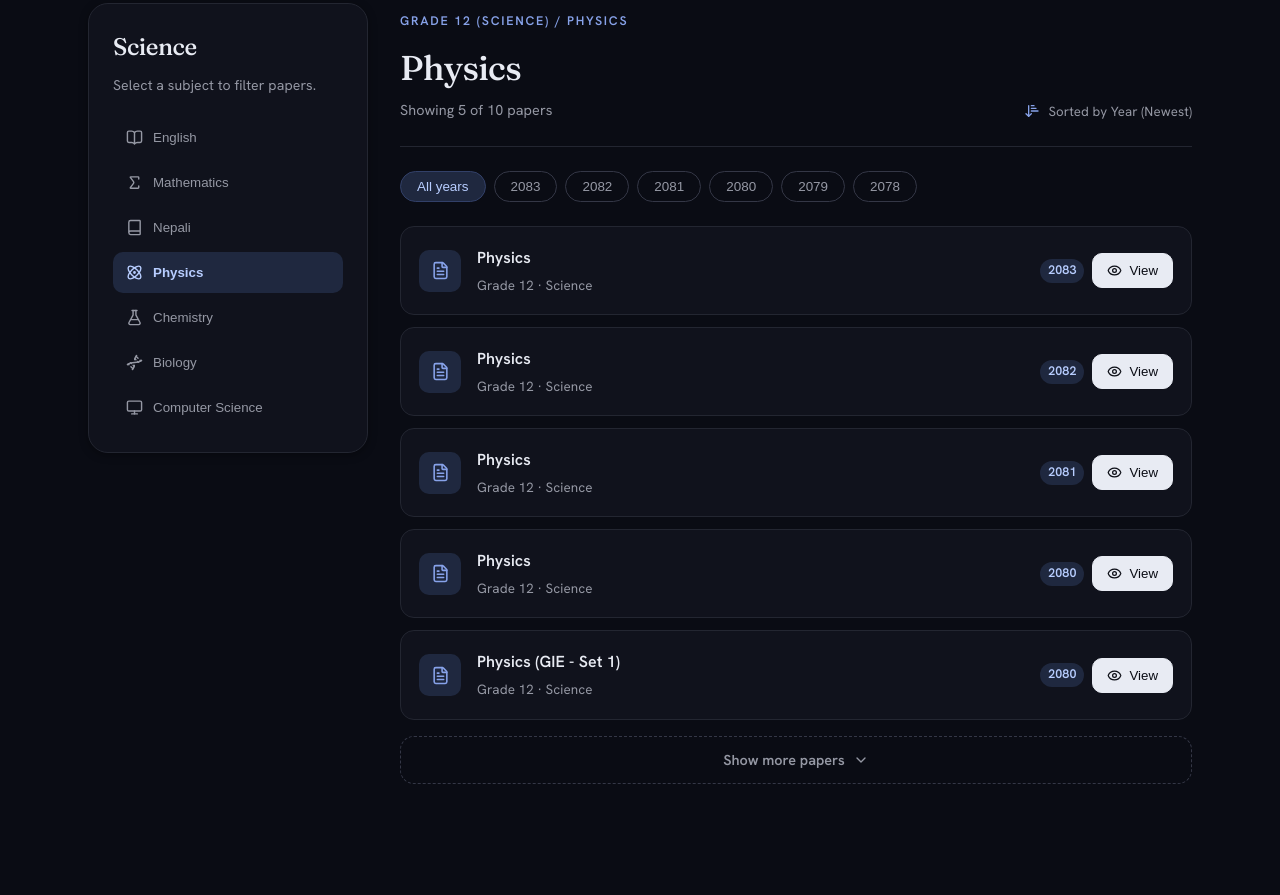
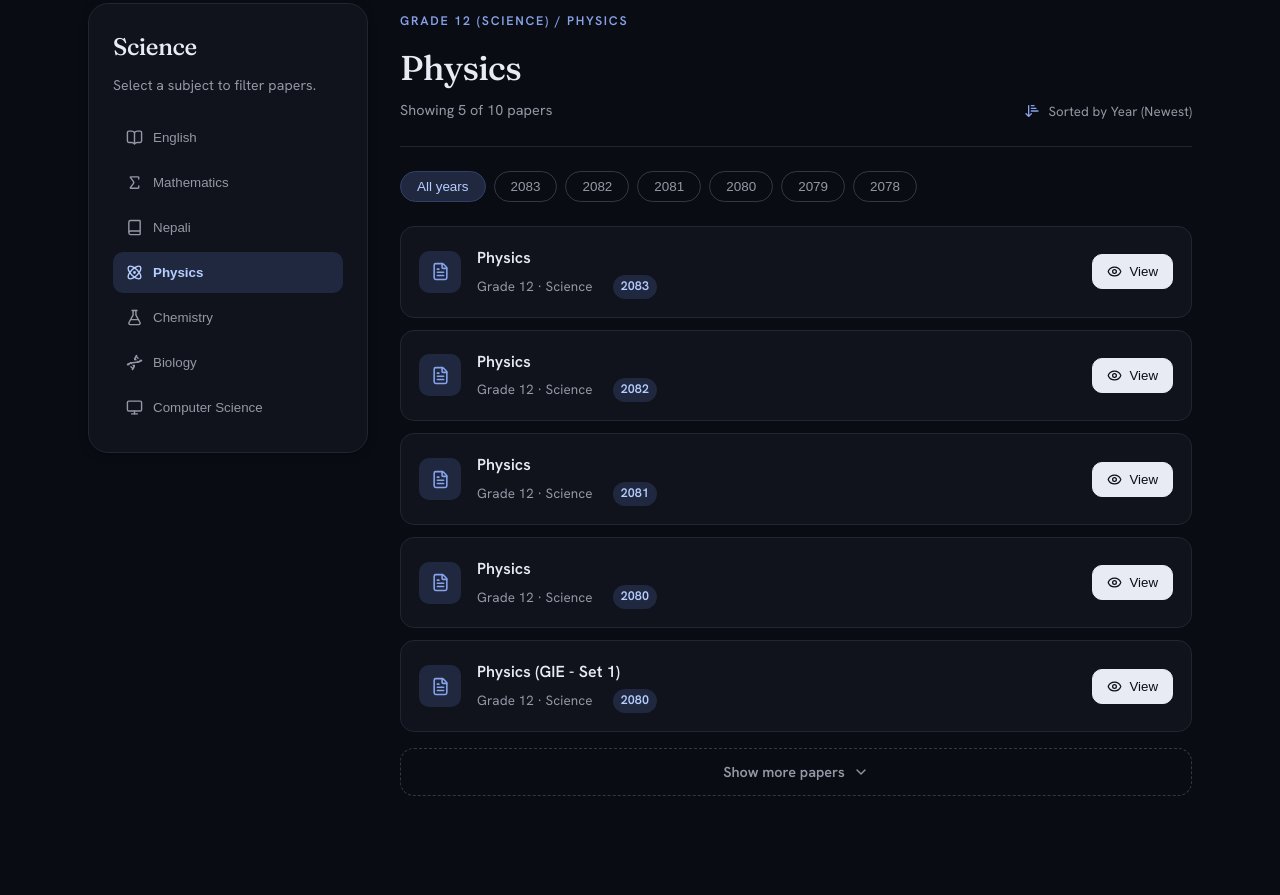
Before and after one commit to shreyashkar-shah/neb-archive, a website with bundled scripts: page pyqs.html in a window 1280 px wide. Shown: the part 885-1780 px from the top of the page. Built offline with nearby package versions, Linux system fonts and the light colour scheme.

Commit message:
Optimization

```diff
--- a/CSS/style(pyqs).css
+++ b/CSS/style(pyqs).css
@@ -239,7 +239,7 @@ p { text-wrap: pretty; }
 .paper-icon svg { width: 19px; height: 19px; }
 .paper-title { font-weight: 600; color: var(--ink); }
 .paper-meta { display: flex; align-items: center; gap: 10px; color: var(--muted); font-size: 0.84rem; margin-top: 4px; }
-.paper-year { color: var(--accent-ink); font-weight: 600; background: var(--accent-tint); padding: 2px 8px; border-radius: 999px; font-size: 0.78rem; }
+.paper-year { color: var(--accent-ink); font-weight: 600; background: var(--accent-tint); padding: 2px 8px; border-radius: 999px; font-size: 0.78rem; margin-left: 10px; }
 .paper-actions { display: flex; align-items: center; gap: 8px; }
 .paper-action { display: inline-flex; align-items: center; gap: 7px; border: 1px solid var(--border-strong); background: transparent; color: var(--ink-soft); padding: 9px 14px; border-radius: var(--r-sm); font-size: 0.83rem; font-weight: 500; transition: background var(--t), color var(--t), border-color var(--t); }
 .paper-action svg { width: 15px; height: 15px; }
--- a/JS/pyqs.js
+++ b/JS/pyqs.js
@@ -335,10 +335,10 @@ function renderPapers(keepVisibleCount = false) {
                 <div class="paper-title">${state.subject}${suffix}</div>
                 <div class="paper-meta">
                     <span>Grade ${state.grade}${state.stream ? ' · ' + state.stream : ''}</span>
+                    <span class="paper-year">${yearDisplay}</span>
                 </div>
             </div>
             <div class="paper-actions">
-                <span class="paper-year">${yearDisplay}</span>
                 <button class="paper-action primary" data-action="view">${icon('eye')}<span>View</span></button>
             </div>
         </article>`;
```
